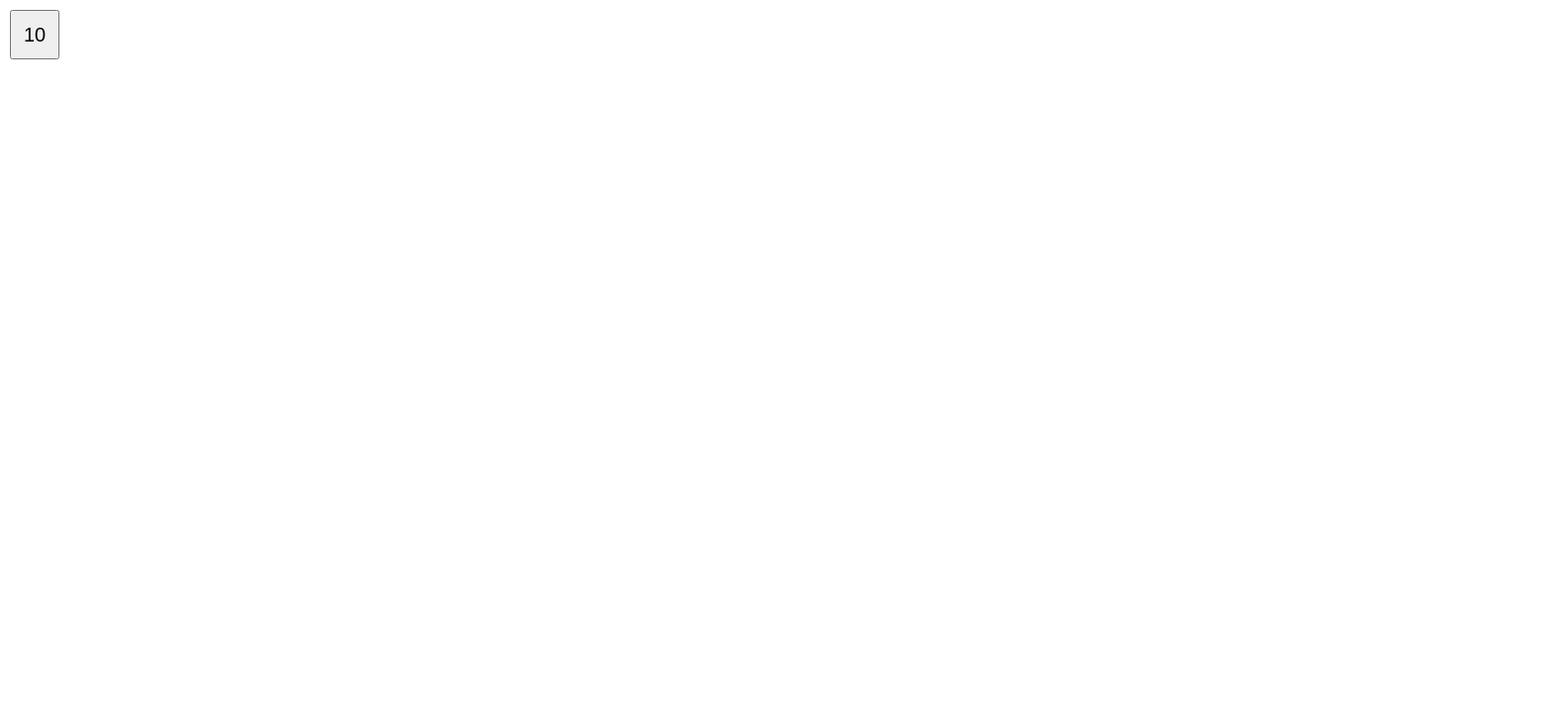
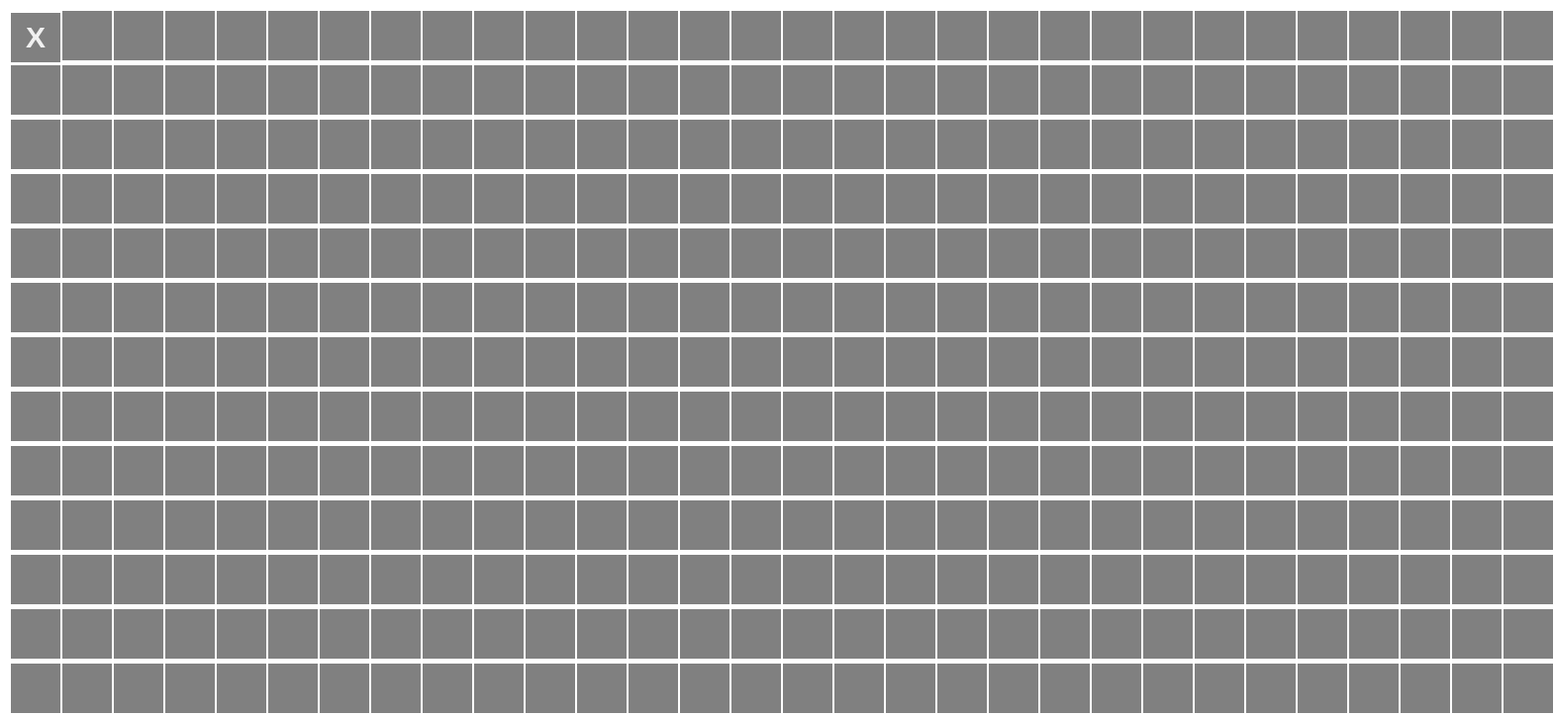
Before and after one commit to Jack-Development/ReactSweeper, a React (Create React App) app: page / in a window 1280 px wide. Shown: the top 724 px of the page at 99% size, 1570 px wide, since content can reach past the window. Built offline with nearby package versions, Linux system fonts and the light colour scheme.

Commit message:
Add grid and click functionality

```diff
--- a/src/App.js
+++ b/src/App.js
@@ -2,30 +2,98 @@ import React from 'react';
 import './App.scss';
 
 function App() {
+    let gridSizeX = 30;
+    let gridSizeY = 15;
+    let gridTile = generateGrid(gridSizeY, gridSizeX);
+
     return (
         <div className="grid">
-        <Box/>
+            <table>
+            {gridTile.map(gridTile => {
+                    return (<tr>{gridTile.map(tile => {
+                            tile.setNum(0);
+                            return (
+                                <td>
+                                <Box tile={tile}/>
+                                </td>
+                            )
+                        }
+                    )}</tr>)
+                }
+            )}
+            </table>
         </div>
     );
 }
 
-class Box extends React.Component{
-    constructor() {
-        super();
-        this.state = {
-            posX: 0,
-            posY: 0,
-            num: 10
-        };
+function generateGrid(gridSizeX, gridSizeY){
+    let tempGrid = [[]];
+    for (let i = 0; i < gridSizeX; i++) {
+        tempGrid[i] = [];
+        for (let j = 0; j < gridSizeY; j++) {
+            if(i === 0 && j === 0)
+                tempGrid[i][j] = new Tile(i, j, true, false);
+            else
+                tempGrid[i][j] = new Tile(i, j, false, false);
+        }
+    }
+    return tempGrid;
 }
 
-  render(){
-    return(
+class Box extends React.Component {
+    constructor(props) {
+        super(props);
+        this.state = {
+            isBomb: props.tile.checkBomb(),
+            isVisible: props.tile.getVisible(),
+            tile: props.tile
+        };
+        this.blockClick = this.blockClick.bind(this);
+    }
+
+    blockClick(){
+        this.setState({
+            isVisible: true
+        });
+    }
+
+    render() {
+        return (
             <div className='block'>
-            <button>{this.state.num}</button>
+                <button onClick={this.blockClick} className={`${this.state.isVisible ? "isClicked" : ""}`}>
+                    <p>{this.state.tile.checkBomb() ? "X" : ""}</p>
+                </button>
             </div>
         )
     }
 }
 
+class Tile {
+    constructor(posX, posY, isBomb, isVisible) {
+        this.posX = posX;
+        this.posY = posY;
+        this.isBomb = isBomb;
+        this.isVisible = isVisible;
+    }
+
+    checkBomb() {
+        return this.isBomb;
+    }
+    setVisible(isvisible){
+        this.isVisible = isvisible;
+    }
+    getVisible(){
+        return this.isVisible;
+    }
+
+    setNum(num) {
+        this.num = num;
+    }
+
+    getNum() {
+        return this.num;
+    }
+
+}
+
 export default App;
--- a/src/App.scss
+++ b/src/App.scss
@@ -1,3 +1,5 @@
+@import "config.scss";
+
 .App {
   text-align: center;
 }
@@ -17,13 +19,31 @@
   padding: 10px;
 }
 
+table{
+  border-spacing: 0;
+}
+
 .block{
   aspect-ratio: auto 1 / 1;
-  width: 50px;
+  width: $tile-size;
   button{
     height: 100%;
     width: 100%;
     text-align: center;
-    font-size: 20px;
+    border: none;
+    background-color: $background;
+    p {
+      font-weight: 600;
+      color: $text-color;
+      margin: 0;
+      font-size: $tile-font-size;
+    }
   }
 }
+
+.isClicked{
+  background-color: $clicked-back !important;
+  p{
+    color: $clicked-color !important;
+  }
+}
--- /dev/null
+++ b/src/config.scss
@@ -0,0 +1,8 @@
+$tile-size: 50px;
+$tile-font-size: 30px;
+
+$background: grey;
+$text-color: #F1F1F1;
+
+$clicked-back: #D1D1D1;
+$clicked-color: #777777;
```
Lines whose indentation alone changed are shown as unchanged.
